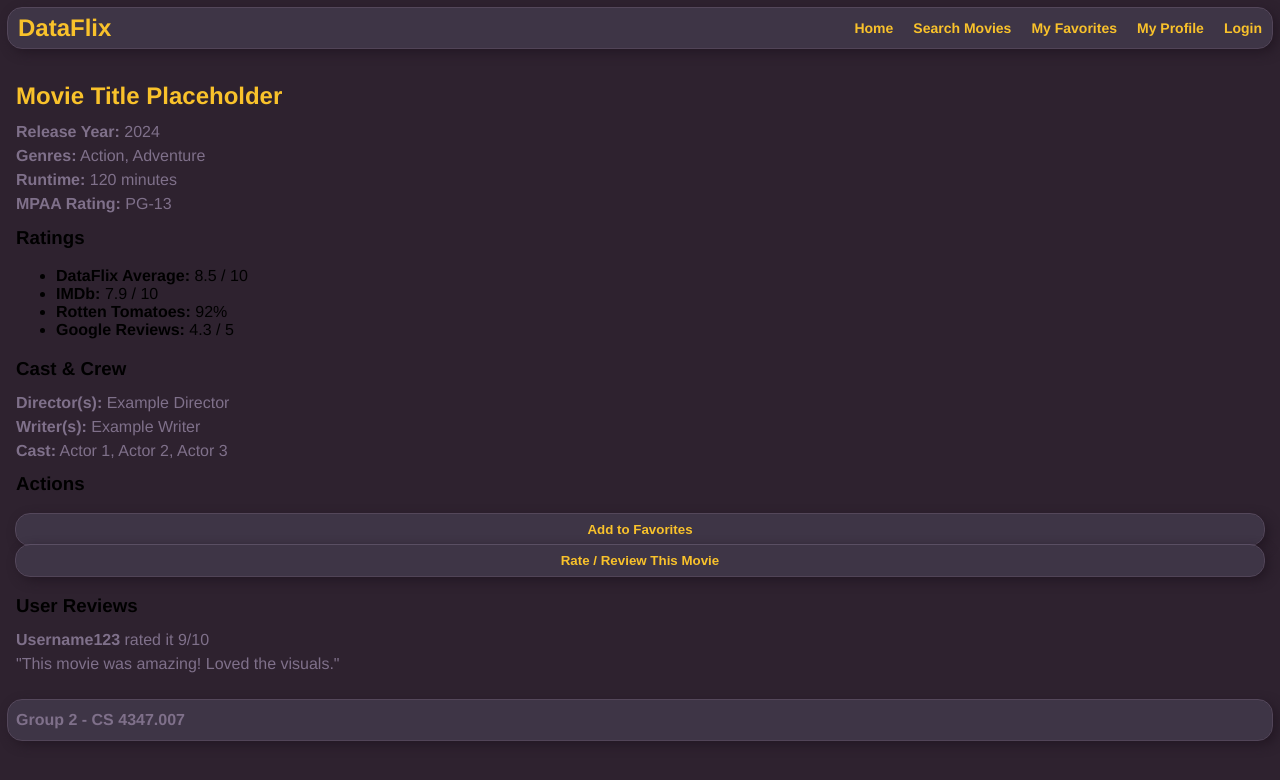
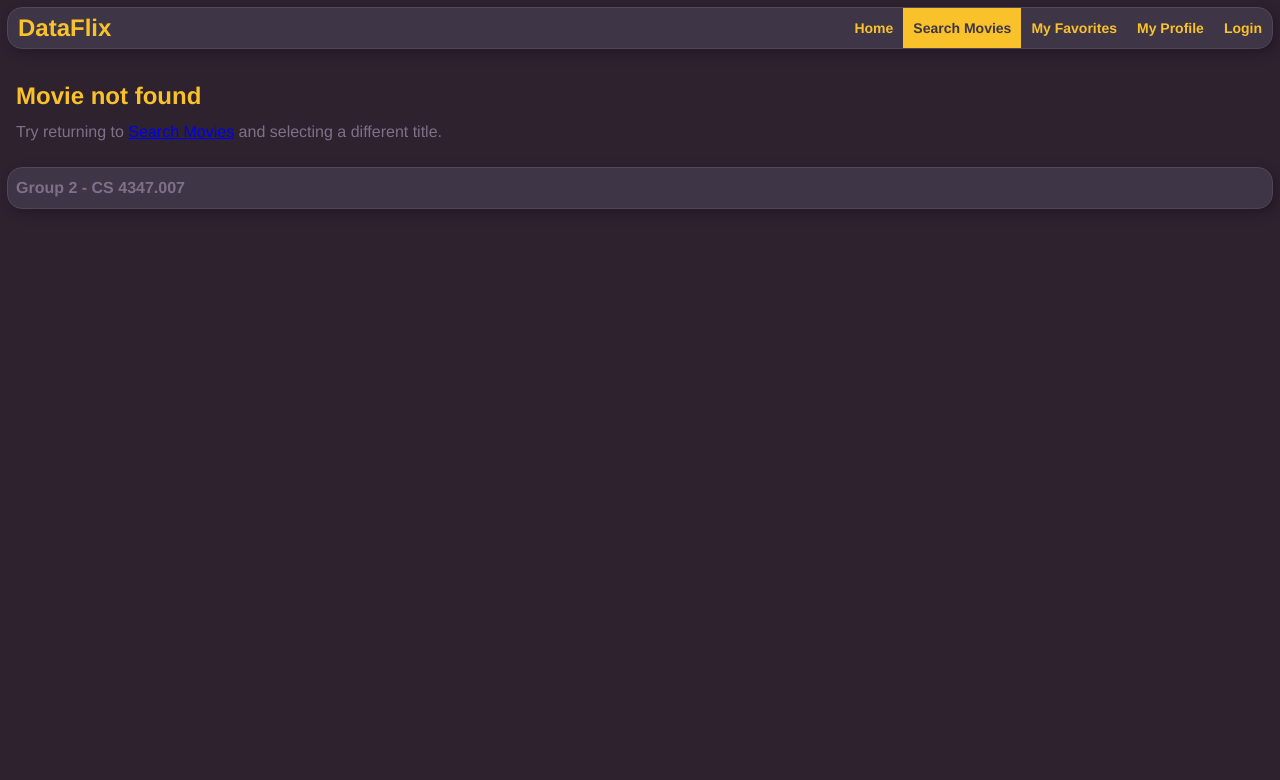
Before and after one commit to Ckepilino-SE/Movie_Database, a PHP site: page /movie_details.php in a window 1280 px wide. Shown: the top 780 px of the page. Run offline with PHP 8.4, Linux system fonts and the light colour scheme.

Commit message:
Added movie details page

```diff
--- a/movie_details.php
+++ b/movie_details.php
@@ -1,16 +1,78 @@
+<?php
+  $host = '127.0.0.1';
+  $db   = 'movie_db';
+  $user = 'root';
+  $pass = '';
+  $charset = 'utf8mb4';
+
+  $dsn = "mysql:host=$host;dbname=$db;charset=$charset";
+  $options = [
+      PDO::ATTR_ERRMODE            => PDO::ERRMODE_EXCEPTION,
+      PDO::ATTR_DEFAULT_FETCH_MODE => PDO::FETCH_ASSOC,
+      PDO::ATTR_EMULATE_PREPARES   => false,
+  ];
+
+  $movie = null;
+  $directors = [];
+  $writers = [];
+  $cast = [];
+  $ratings = [];
+
+  $titleParam = isset($_GET['title']) ? $_GET['title'] : '';
+  $releaseParam = isset($_GET['release']) ? $_GET['release'] : '';
+
+  try {
+    $pdo = new PDO($dsn, $user, $pass, $options);
+
+    if (!empty($titleParam) && !empty($releaseParam)) {
+      // Movie core details (composite PK: Title + ReleaseDate)
+      $stmt = $pdo->prepare("SELECT Title, ReleaseDate, Genre, Runtime, MPAARating FROM MOVIE WHERE Title = :title AND ReleaseDate = :release");
+      $stmt->execute([':title' => $titleParam, ':release' => $releaseParam]);
+      $movie = $stmt->fetch();
+
+      // Directors
+      $stmt = $pdo->prepare("SELECT CONCAT(p.FirstName, ' ', p.LastName) AS FullName FROM DIRECTS d JOIN PERSON p ON d.FirstName = p.FirstName AND d.LastName = p.LastName AND d.DateOfBirth = p.DateOfBirth WHERE d.MovieTitle = :title AND d.MovieReleaseDate = :release");
+      $stmt->execute([':title' => $titleParam, ':release' => $releaseParam]);
+      $directors = $stmt->fetchAll(PDO::FETCH_COLUMN);
+
+      // Writers
+      $stmt = $pdo->prepare("SELECT CONCAT(p.FirstName, ' ', p.LastName) AS FullName FROM WRITES w JOIN PERSON p ON w.FirstName = p.FirstName AND w.LastName = p.LastName AND w.DateOfBirth = p.DateOfBirth WHERE w.MovieTitle = :title AND w.MovieReleaseDate = :release");
+      $stmt->execute([':title' => $titleParam, ':release' => $releaseParam]);
+      $writers = $stmt->fetchAll(PDO::FETCH_COLUMN);
+
+      // Cast
+      $stmt = $pdo->prepare("SELECT CONCAT(p.FirstName, ' ', p.LastName) AS FullName FROM STARS_IN s JOIN PERSON p ON s.FirstName = p.FirstName AND s.LastName = p.LastName AND s.DateOfBirth = p.DateOfBirth WHERE s.MovieTitle = :title AND s.MovieReleaseDate = :release");
+      $stmt->execute([':title' => $titleParam, ':release' => $releaseParam]);
+      $cast = $stmt->fetchAll(PDO::FETCH_COLUMN);
+
+      // Ratings placeholder: if you have ratings table(s), query them here
+      // Example: SELECT sources and values
+      // $stmt = $pdo->prepare("SELECT Source, Score FROM RATINGS WHERE MovieID = :id");
+      // $stmt->execute([':id' => $id]);
+      // $ratings = $stmt->fetchAll();
+    }
+  } catch(PDOException $e) {
+    $errorMsg = "Error: " . $e->getMessage();
+  }
+?>
 <!DOCTYPE html>
 <html lang="en">
 <head>
   <link rel="stylesheet" href="styles.css">
   <meta charset="UTF-8">
   <title>Movie Details - DataFlix</title>
-</head>
+  <style>
+    main section { margin-bottom: 24px; }
+    .meta p { margin: 4px 0; }
+    .pill { display:inline-block; background:#eee; padding:2px 8px; border-radius:12px; margin-right:6px; }
+  </style>
+  </head>
 <body>
   <header class="header">
     <a href="#default" class="logo">DataFlix</a>
     <div class="header-right">
       <a href="index.php">Home</a>
-      <a href="search_movies.php">Search Movies</a>
+      <a class="active" href="search_movies.php">Search Movies</a>
       <a href="favorites.php">My Favorites</a>
       <a href="user_profile.php">My Profile</a>
       <a href="login.php">Login</a>
@@ -18,49 +80,57 @@
   </header>
 
   <main>
+    <?php if (isset($errorMsg)) : ?>
+      <p><?php echo htmlspecialchars($errorMsg); ?></p>
+    <?php elseif (!$movie) : ?>
+      <h2>Movie not found</h2>
+      <p>Try returning to <a href="search_movies.php">Search Movies</a> and selecting a different title.</p>
+    <?php else: ?>
     <section>
-      <h2>Movie Title Placeholder</h2>
-      <p><strong>Release Year:</strong> 2024</p>
-      <p><strong>Genres:</strong> Action, Adventure</p>
-      <p><strong>Runtime:</strong> 120 minutes</p>
-      <p><strong>MPAA Rating:</strong> PG-13</p>
+      <h2><?php echo htmlspecialchars($movie['Title']); ?></h2>
+      <div class="meta">
+        <p><strong>Release Date:</strong> <?php echo htmlspecialchars($movie['ReleaseDate']); ?></p>
+        <p><strong>Genre:</strong> <?php echo htmlspecialchars($movie['Genre']); ?></p>
+        <p><strong>Runtime:</strong> <?php echo htmlspecialchars($movie['Runtime']); ?> minutes</p>
+        <p><strong>MPAA Rating:</strong> <?php echo htmlspecialchars($movie['MPAARating']); ?></p>
+      </div>
+    </section>
+
+    <section>
+      <h3>Cast & Crew</h3>
+      <p><strong>Director(s):</strong> <?php echo $directors ? htmlspecialchars(implode(', ', $directors)) : '—'; ?></p>
+      <p><strong>Writer(s):</strong> <?php echo $writers ? htmlspecialchars(implode(', ', $writers)) : '—'; ?></p>
+      <p><strong>Cast:</strong> <?php echo $cast ? htmlspecialchars(implode(', ', $cast)) : '—'; ?></p>
     </section>
 
     <section>
       <h3>Ratings</h3>
-      <ul>
-        <li><strong>DataFlix Average:</strong> 8.5 / 10</li>
-        <li><strong>IMDb:</strong> 7.9 / 10</li>
-        <li><strong>Rotten Tomatoes:</strong> 92%</li>
-        <li><strong>Google Reviews:</strong> 4.3 / 5</li>
-      </ul>
-    </section>
-
-    <section>
-      <h3>Cast & Crew</h3>
-      <p><strong>Director(s):</strong> Example Director</p>
-      <p><strong>Writer(s):</strong> Example Writer</p>
-      <p><strong>Cast:</strong> Actor 1, Actor 2, Actor 3</p>
+      <?php if (!empty($ratings)) : ?>
+        <ul>
+          <?php foreach ($ratings as $r): ?>
+            <li><strong><?php echo htmlspecialchars($r['Source']); ?>:</strong> <?php echo htmlspecialchars($r['Score']); ?></li>
+          <?php endforeach; ?>
+        </ul>
+      <?php else: ?>
+        <p>No ratings data available.</p>
+      <?php endif; ?>
     </section>
 
     <section>
       <h3>Actions</h3>
-      <form method="post">
+      <form method="post" action="favorites.php">
+        <input type="hidden" name="movie_title" value="<?php echo htmlspecialchars($movie['Title']); ?>" />
+        <input type="hidden" name="movie_release" value="<?php echo htmlspecialchars($movie['ReleaseDate']); ?>" />
         <button type="submit">Add to Favorites</button>
       </form>
 
-      <form method="get" action="rate_movie.html">
+      <form method="get" action="rate_movie.php">
+        <input type="hidden" name="movie_title" value="<?php echo htmlspecialchars($movie['Title']); ?>" />
+        <input type="hidden" name="movie_release" value="<?php echo htmlspecialchars($movie['ReleaseDate']); ?>" />
         <button type="submit">Rate / Review This Movie</button>
       </form>
     </section>
-
-    <section>
-      <h3>User Reviews</h3>
-      <article>
-        <p><strong>Username123</strong> rated it 9/10</p>
-        <p>"This movie was amazing! Loved the visuals."</p>
-      </article>
-    </section>
+    <?php endif; ?>
   </main>
 
   <footer>
```
Also changed, not shown: search_results.php (+6 -6 lines).
